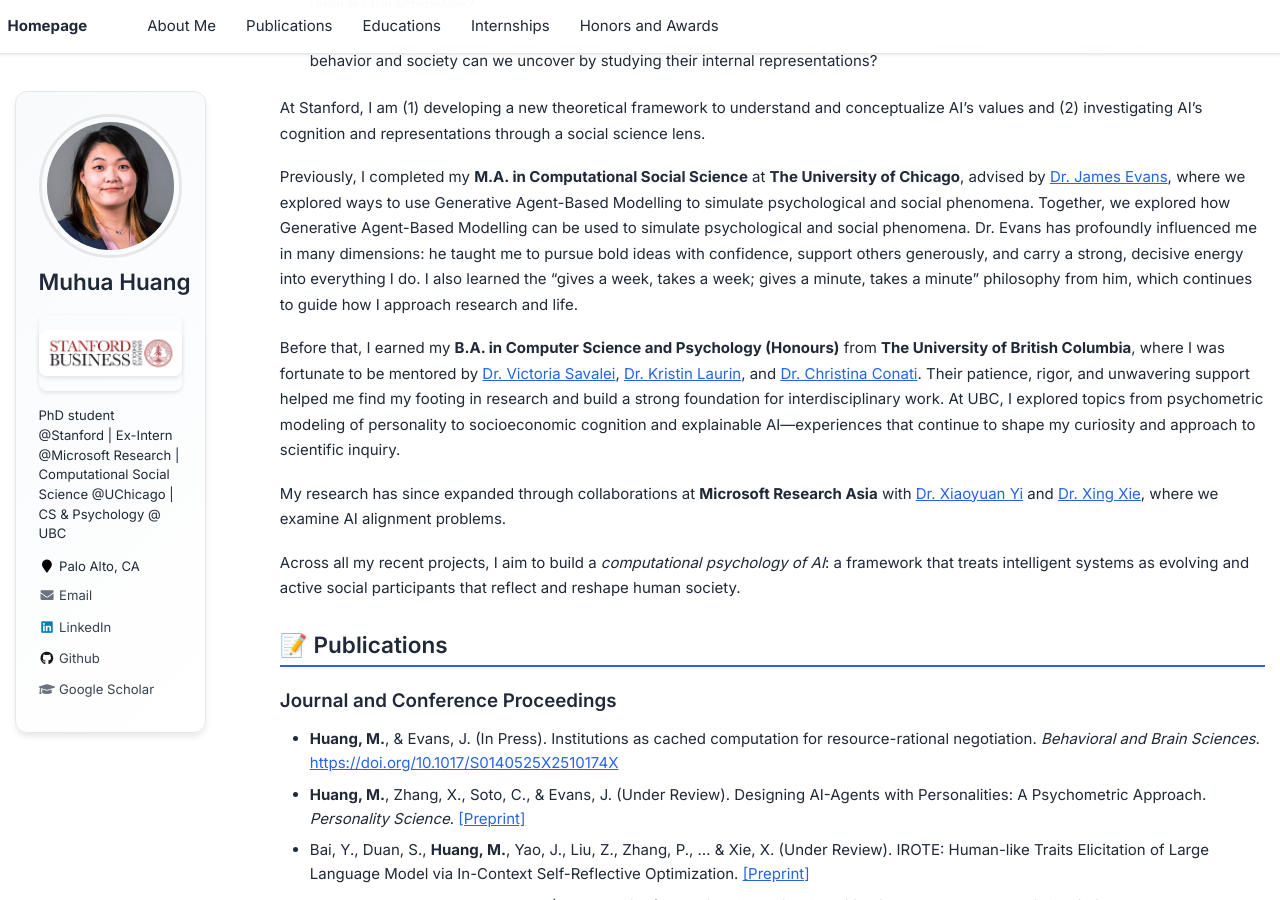
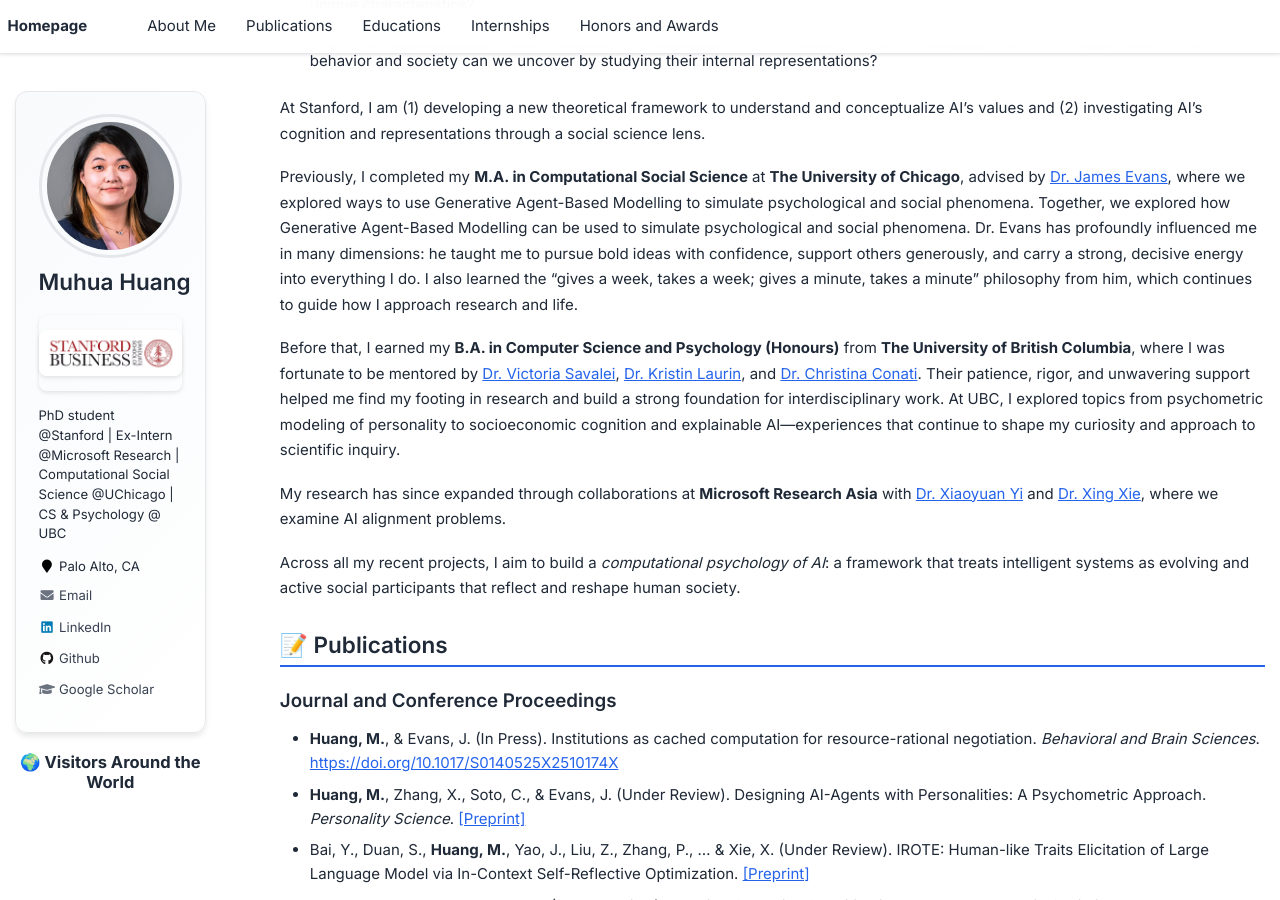
Before and after one commit to muhua-h/muhua-h.github.io, a Jekyll site: the page built from _pages/about.md, in a window 1280 px wide and 900 px high, scrolled down 493 px. Built offline with Jekyll 4.4.1, drawn with Linux system fonts in a browser that asks for light colours; a script that is not in the unit is left out.

Commit message:
Remove borders between awards and add visitor map widget
- Removed border-bottom styling from education-item class to make Honors and Awards section more compact
- Added RevolverMaps visitor tracking widget to sidebar showing real-time visitor locations

```diff
--- a/_includes/sidebar.html
+++ b/_includes/sidebar.html
@@ -1,6 +1,13 @@
 {% if page.author_profile or layout.author_profile or page.sidebar %}
   <div class="sidebar sticky">
   {% if page.author_profile or layout.author_profile %}{% include author-profile.html %}{% endif %}
+
+  <!-- Visitor Map Widget -->
+  <div class="visitor-map" style="margin-top: 20px; text-align: center;">
+    <h3 style="font-size: 1.1em; margin-bottom: 10px;">🌍 Visitors Around the World</h3>
+    <script type="text/javascript" src="//rf.revolvermaps.com/0/0/8.js?i=5xywqd7o4zg&amp;m=0&amp;c=ff0000&amp;cr1=ffffff&amp;f=arial&amp;l=33" async="async"></script>
+  </div>
+
   {% if page.sidebar %}
     {% for s in page.sidebar %}
       {% if s.image %}
```
